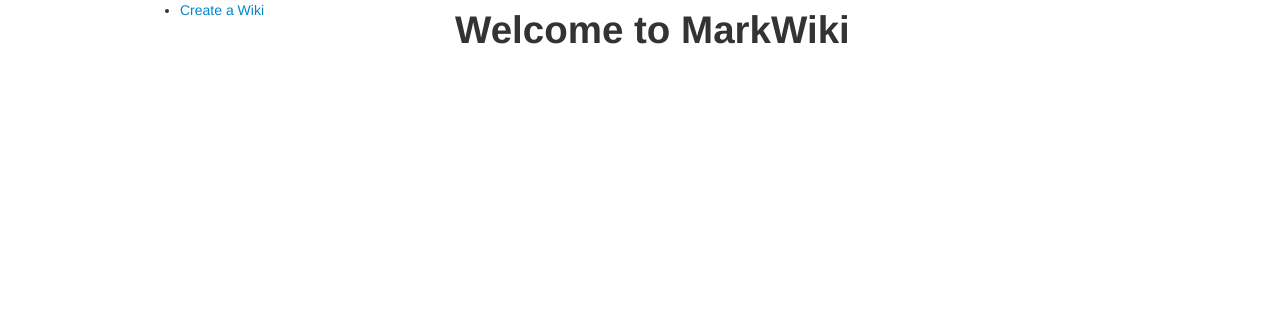
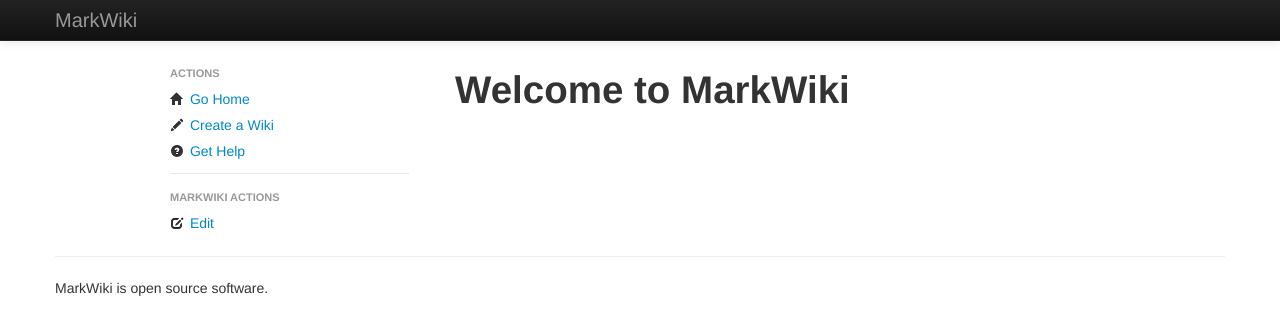
Before and after one commit to mblayman/markwiki, a Flask app: page /wiki/ in a window 1280 px wide. Shown: the top 335 px of the page. Run offline with Flask 2, Linux system fonts and the light colour scheme; some libraries are stand-ins or nearby versions.

Commit message:
Finished more Bootstrap. Connected stuff together.

```diff
--- a/markwiki.py
+++ b/markwiki.py
@@ -200,7 +200,16 @@
     # Always use the last name in the path as the title.
     title = os.path.split(page_path)[-1]
 
-    return render_template('wiki.html', title=title, wiki=wiki_html)
+    return render_template('wiki.html', page_path=page_path, title=title,
+        wiki=wiki_html)
+
+@app.route('/delete/<path:page_path>')
+def delete(page_path):
+    '''Delete the wiki page.'''
+    # TODO: Don't delete MarkWiki.
+    # TODO: Delete the page.
+    # TODO: Check to make sure the page exists.
+    return redirect(url_for('index'))
 
 if __name__ == '__main__':
     # TODO: Make the wiki location configurable.
--- a/templates/base.html
+++ b/templates/base.html
@@ -5,6 +5,12 @@
   <meta name='viewport' content='width=device-width, initial-scale=1.0'>
   <link rel='stylesheet' media='screen'
     href='{{ url_for('static', filename='bootstrap/css/bootstrap.min.css') }}'>
+  <style>
+    body {
+      /* 60px to make the container go all the way to the bottom of the topbar*/
+      padding-top: 60px;
+    }
+  </style>
   <link rel='stylesheet' media='screen'
     href='{{ url_for('static', filename='bootstrap/css/bootstrap-responsive.min.css') }}'>
   <style>
@@ -12,14 +18,29 @@
   </style>
 </head>
 <body>
+<div class='navbar navbar-fixed-top navbar-inverse'>
+  <div class='navbar-inner'>
+    <div class='container'>
+      <a class='brand' href='{{ url_for('index') }}'>MarkWiki</a>
+    </div>
+  </div>
+</div>
 <div class='container'>
 <div class='row'>
   <div class='span3 offset1'>
-    <ul>
-      <li><a href='{{ url_for('create') }}'>Create a Wiki</a></li>
+    <ul class='nav nav-list'>
+      <li class='nav-header'>Actions</li>
+      <li><a href='{{ url_for('index') }}'><i
+        class='icon-home'></i> Go Home</a></li>
+      <li><a href='{{ url_for('create') }}'><i
+        class='icon-pencil'></i> Create a Wiki</a></li>
+      <li><a href='/help'><!-- TODO - Write a help page. --><i
+        class='icon-question-sign'></i> Get Help</a></li>
+      {% block actions %}{% endblock %}
     </ul>
   </div>
   <div class='span8'>
+    <!-- TODO: Do something with the Bootstrap alerts. -->
     {% with messages = get_flashed_messages() %}
       {% if messages %}
         <ul>
@@ -33,6 +54,10 @@
     {% endblock %}
   </div>
 </div>
+<hr>
+<footer>
+  <p>MarkWiki is open source software.</p>
+</footer>
 </div>
 </body>
 </html>
--- a/templates/wiki.html
+++ b/templates/wiki.html
@@ -1,3 +1,14 @@
 {% extends 'base.html' %}
 {% block title %}{{ title }}{% endblock %}
 {% block content %}{{ wiki|safe }}{% endblock %}
+{% block actions %}
+<li class='divider'></li>
+<li class='nav-header'>{{ title }} Actions</li>
+<li><a href='{{ url_for('edit', page_path=page_path) }}'><i
+  class='icon-edit'></i> Edit</a></li>
+{# MarkWiki is special so don't allow it to be deleted. #}
+{% if page_path != 'MarkWiki' %}
+<li><a href='{{ url_for('delete', page_path=page_path) }}'><i
+  class='icon-remove'></i> Delete</a></li>
+{% endif %}
+{% endblock %}
```
